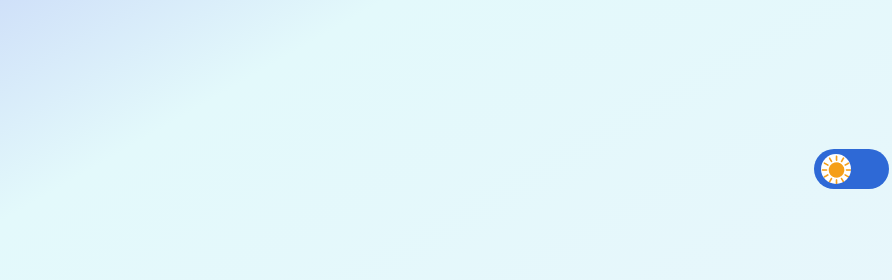
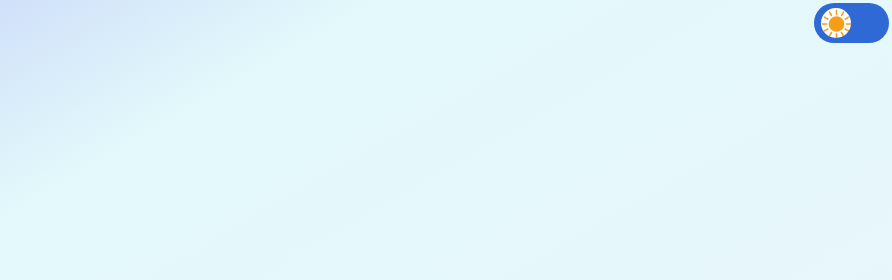
Before and after one commit to WildCodeSchool/2023-02-JS-RemoteFR-DeVMX-P1-G2, a plain HTML site: page index.html in a window 1280 px wide. Shown: the top 280 px of the page, 388-1280 px from the left. Drawn offline with Linux system fonts and the light colour scheme.

Commit message:
bouton toggle en place

```diff
--- a/style.css
+++ b/style.css
@@ -27,13 +27,6 @@ body {
 
 /* HEADER DESIGN --- START */
 
-.container {
-    width: 100%;
-    height: 40px;
-    position: relative;
-    margin-bottom: 30px;
-}
-
 #toggle {
     -webkit-appearance: none;
     appearance: none;
@@ -45,6 +38,7 @@ body {
     border-radius: 20px;
     outline: none;
     cursor: pointer;
+    top: 0;
 }
 
 svg.logo {
```
